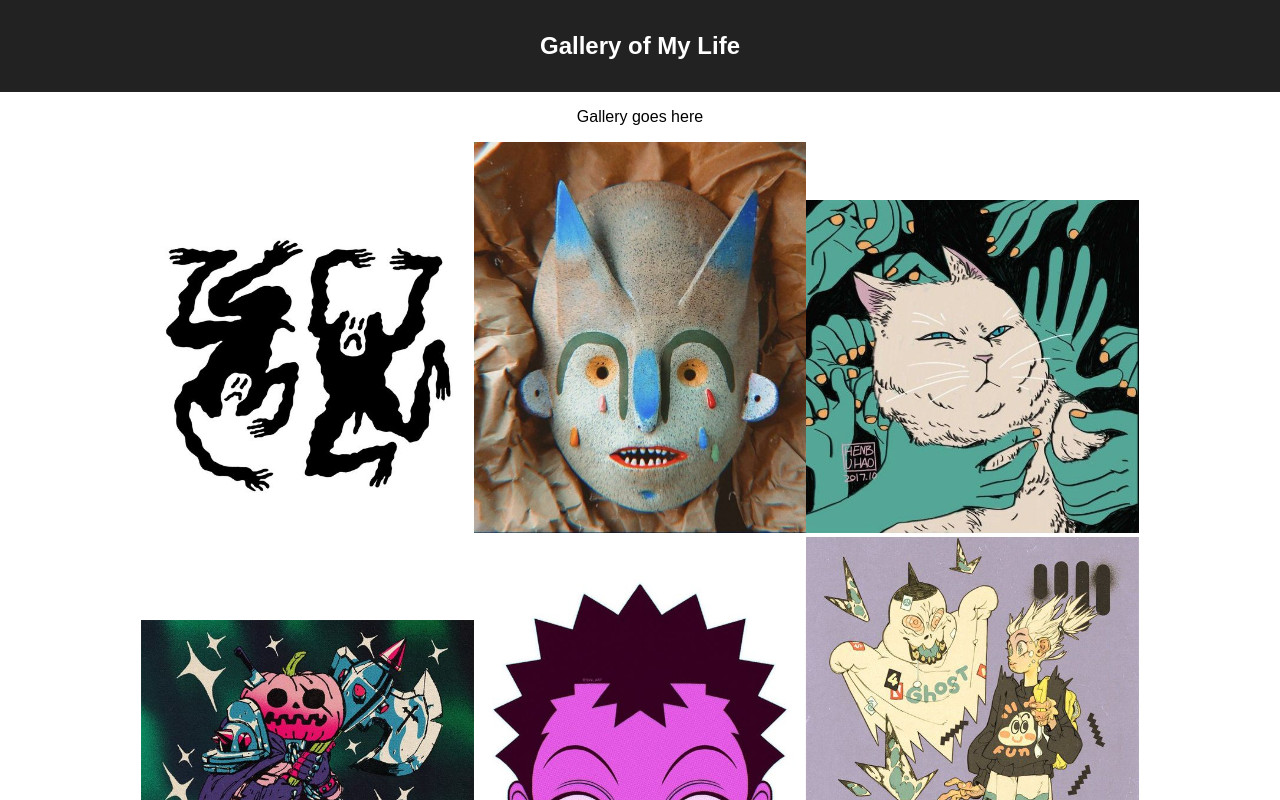
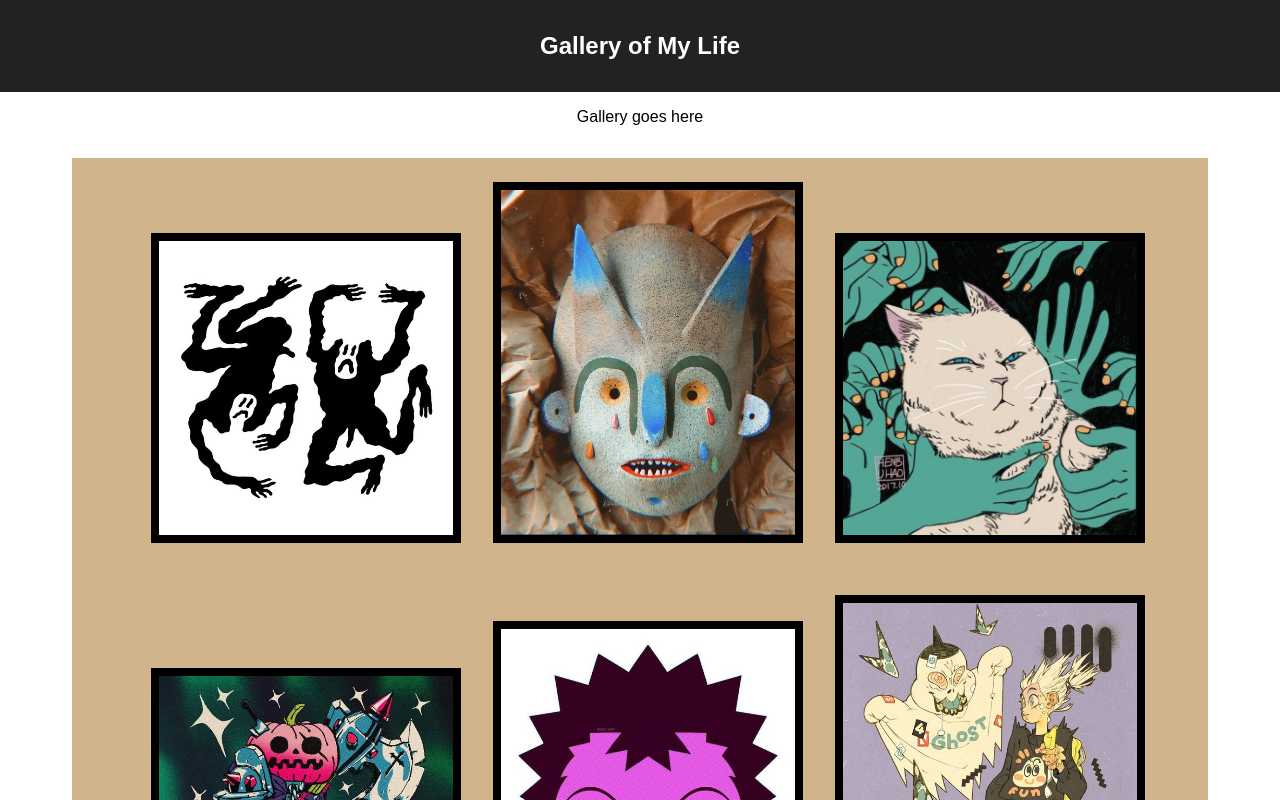
Before and after one commit to CreaDevGeo/weekend-challenge-react-gallery, a React (Create React App) app: page / in a window 1280 px wide. Shown: the top 800 px of the page. Built offline with nearby package versions, Linux system fonts and the light colour scheme.

Commit message:
Set all gallery images to set size, put images in divs, nested in section parent element that has background color. | Added border box around each image.

```diff
--- a/src/components/App/App.css
+++ b/src/components/App/App.css
@@ -1,3 +1,8 @@
+img {
+  width: 100%;
+  border: 8px solid black;
+}
+
 .App {
   text-align: center;
 }
@@ -13,6 +18,22 @@
   font-size: 1.5em;
 }
 
-img {
-  width: 26%;
+/* Image Styling */
+
+.image-gallery {
+  display: flex;
+  background-color: tan;
+  width: 85%;
+  margin: 2rem auto;
+  padding: 1.5rem;
+  flex-wrap: wrap;
+  justify-content: center;
+  align-items: center;
+  align-items: baseline;
+  gap: 3rem;
 }
+
+.image-size {
+  width: 27%;
+
+}
--- a/src/components/App/App.jsx
+++ b/src/components/App/App.jsx
@@ -7,13 +7,17 @@ function App() {
         <header className="App-header">
           <h1 className="App-title">Gallery of My Life</h1>
         </header>
-        <p>Gallery goes here</p>
-        <img src="images/black-silhouettes.jpg" />
-        <img src="images/mask.jpg" />
-        <img src="images/overwhelming-love.jpg" />
-        <img src="images/pumpkin-knight.jpg" />
-        <img src="images/smiling-purple-face.jpg" />
-        <img src="images/spooky-surprise.jpg" />
+        <main>
+          <p>Gallery goes here</p>
+          <section className='image-gallery'>
+            <div className='image-size'><img src="images/black-silhouettes.jpg" /></div>
+            <div className='image-size'><img src="images/mask.jpg" /></div>
+            <div className='image-size'><img src="images/overwhelming-love.jpg" /></div>
+            <div className='image-size'><img src="images/pumpkin-knight.jpg" /></div>
+            <div className='image-size'><img src="images/smiling-purple-face.jpg" /></div>
+            <div className='image-size'><img src="images/spooky-surprise.jpg" /></div>
+          </section>
+        </main>
       </div>
     );
 }
```
Also changed, not shown: 1 other file (tests, documents, lock files or other folders).
